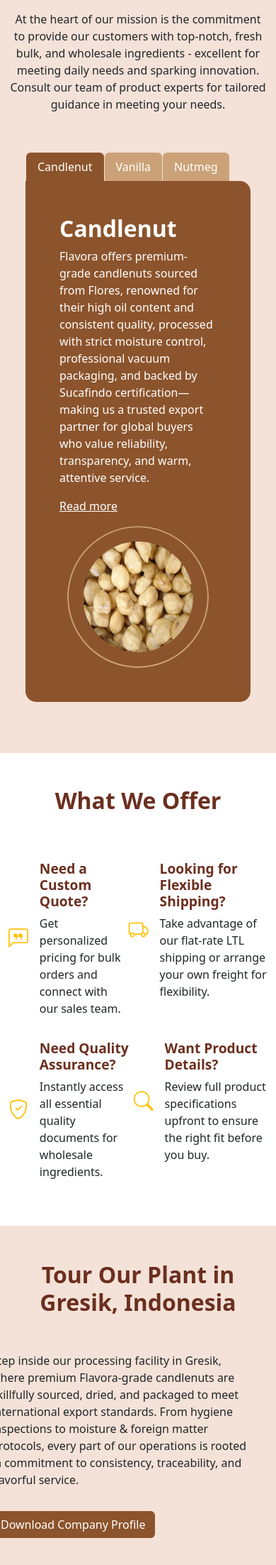
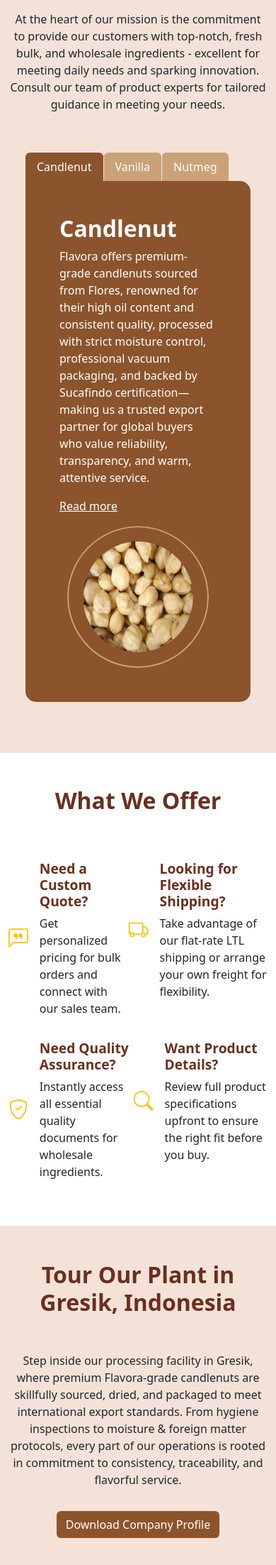
Before and after one commit to yoelvinandra/flavora, a PHP site: page /mockup.php in a window 390 px wide. Shown: the part 781-2986 px from the top of the page at 71% size. Run offline with PHP 8.4, Linux system fonts and the light colour scheme; grey boxes are pictures that could not be loaded.

Commit message:
layout section 5 fix

```diff
--- a/page/home-section/section3.php
+++ b/page/home-section/section3.php
@@ -3,7 +3,7 @@
     <div class="p-4 mx-auto " style="max-width: 800px;">
       <ul class="nav nav-pills justify-content-start " id="ingredientTab" role="tablist">
         <li class="nav-item " role="presentation">
-          <button class="nav-link active text-white" style="background-color: var(--primary-brown); border-bottom-left-radius: 0px; border-bottom-right-radius: 0px; margin-left: 1px;" id="candlenut-tab" data-bs-toggle="tab" data-bs-target="#candlenut" type="button">Candlenut</button>
+          <button class="nav-link active text-white" style="background-color: var(--primary-brown); border-bottom-left-radius: 0px; border-bottom-right-radius: 0px;" id="candlenut-tab" data-bs-toggle="tab" data-bs-target="#candlenut" type="button">Candlenut</button>
         </li>
         <li class="nav-item " role="presentation">
           <button class="nav-link active" style="background-color: var(--accent-tan); border-bottom-left-radius: 0px; border-bottom-right-radius: 0px; margin-left: 1px;" id="vanilla-tab" data-bs-toggle="tab" data-bs-target="#vanilla" type="button">Vanilla</button>
--- a/page/home-section/section5.php
+++ b/page/home-section/section5.php
@@ -1,16 +1,25 @@
-<section class="plant-tour-section text-center" style="margin-bottom: 6vh;">
+<section class="plant-tour-section mb-5 text-center" style="margin-bottom: 6vh;">
   <div class="container">
     <h1 class=" mb-6">Tour Our Plant in Gresik, Indonesia</h1>
-    <div class="row justify-content-center">
-      <div class="col-md-4 me-5 text-start" >
-        <p>Step inside our processing facility in Gresik, where premium Flavora-grade candlenuts are skillfully sourced, dried, and packaged to meet international export standards. From hygiene inspections to moisture & foreign matter protocols, every part of our operations is rooted in commitment to consistency, traceability, and flavorful service.</p>
-        <a href="#" class="btn tersiary mt-3" style="background-color: var(--primary-brown);">Download Company Profile</a>
+    <div class="row ">
+
+      <!-- Text Column -->
+      <div class="col-12 col-md-5 text-md-start mb-4 mb-md-0" style="max-width: 1000px;">
+        <p>
+          Step inside our processing facility in Gresik, where premium Flavora-grade candlenuts are skillfully sourced, dried, and packaged to meet international export standards. From hygiene inspections to moisture & foreign matter protocols, every part of our operations is rooted in commitment to consistency, traceability, and flavorful service.
+        </p>
+        <a href="#" class="btn tersiary mt-3" style="background-color: var(--primary-brown);">
+          Download Company Profile
+        </a>
       </div>
-      <div class="col-md-6 mt-4 mt-md-0">
+
+      <!-- Video Column -->
+      <div class="col-12 col-md-7">
         <div class="ratio ratio-16x9">
           <iframe src="https://www.youtube.com/embed/sample-video" title="Plant Tour" allowfullscreen></iframe>
         </div>
       </div>
+
     </div>
   </div>
 </section>
```
